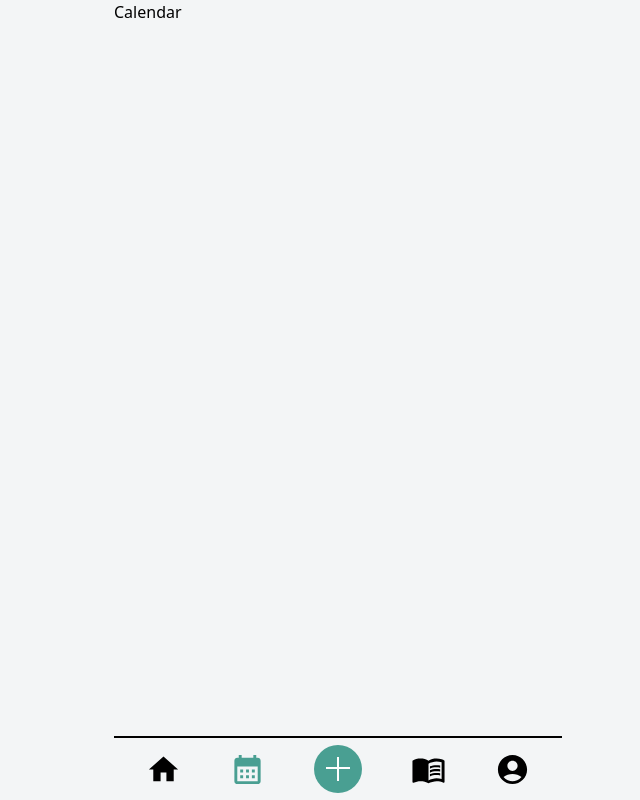
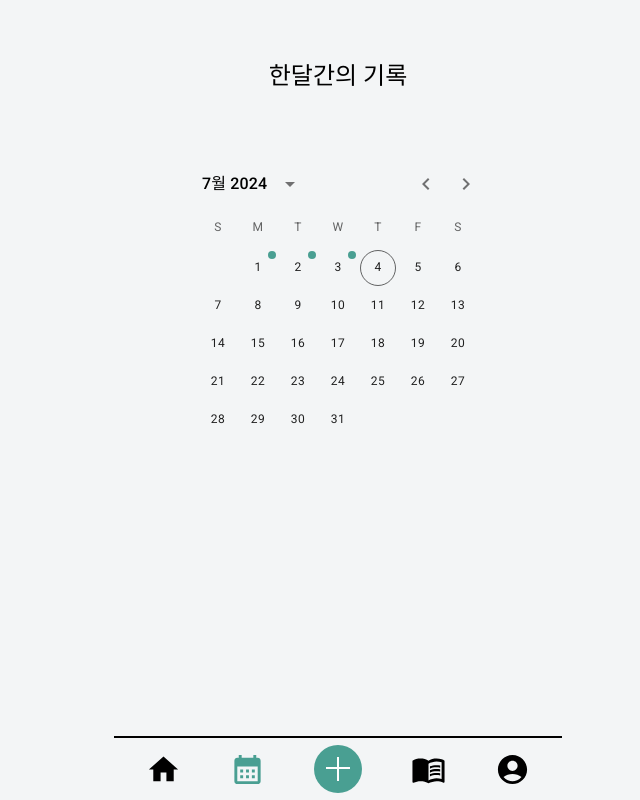
Before and after one commit to ai-diary-knou/ai-diary-knou-front, a React (Vite) app: page /calendar in a window 1280 px wide. Shown: the whole page, without its empty margins (302-942 px from the left). Built offline with nearby package versions, Linux system fonts and the light colour scheme.

Commit message:
feat: Add CalendarPage component for displaying a calendar page with date selection

```diff
--- /dev/null
+++ b/src/pages/calendar.tsx
@@ -0,0 +1,22 @@
+import Typography from "../components/shared/Typography";
+import Calendar from "../components/calendar/Calendar";
+import DayCard from "../components/calendar/DayCard";
+import { useState } from "react";
+
+const CalendarPage = () => {
+  const [selectedDate, setSelectedDate] = useState<string>("");
+
+  return (
+    <div className="mx-8 py-[60px]">
+      <Typography variant="h5">한달간의 기록</Typography>
+      <div className="my-[60px]">
+        <Calendar onSelectDate={setSelectedDate} />
+      </div>
+      <div>
+        <DayCard date={selectedDate} />
+      </div>
+    </div>
+  );
+};
+
+export default CalendarPage;
```
Also changed, not shown: src/router.tsx (+4 -3 lines).
